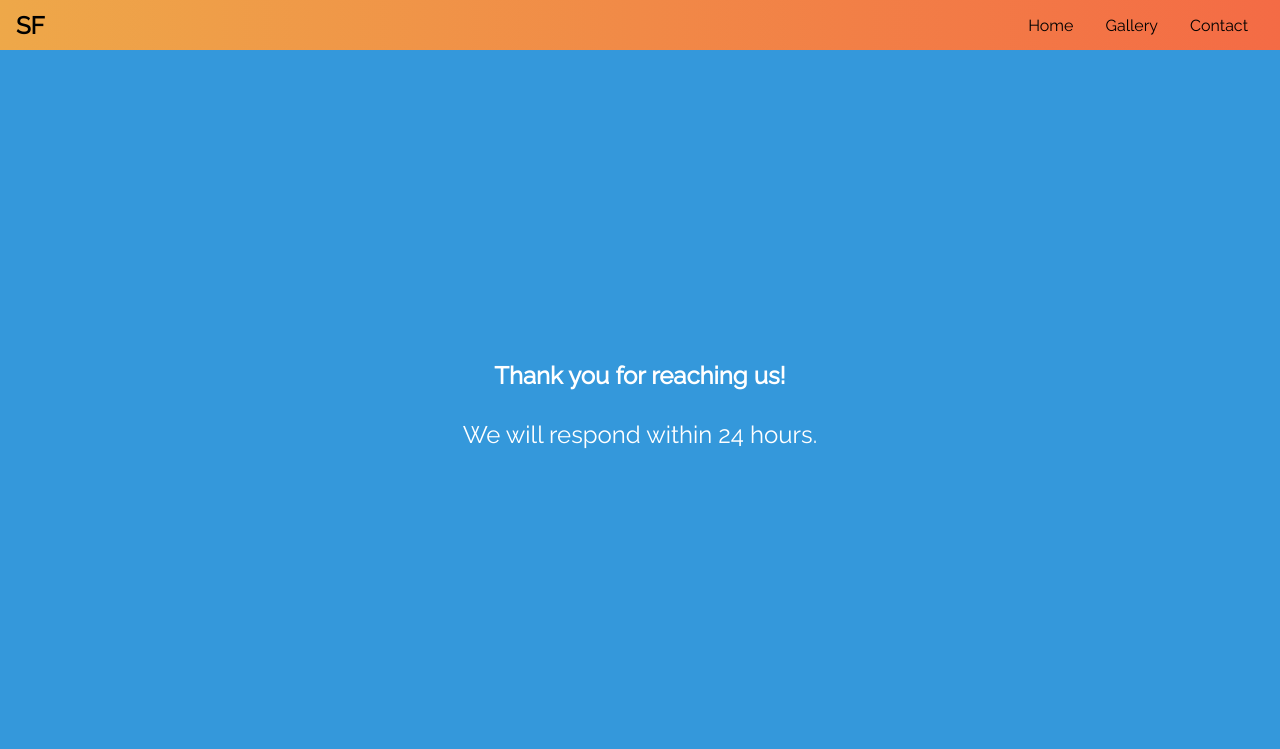
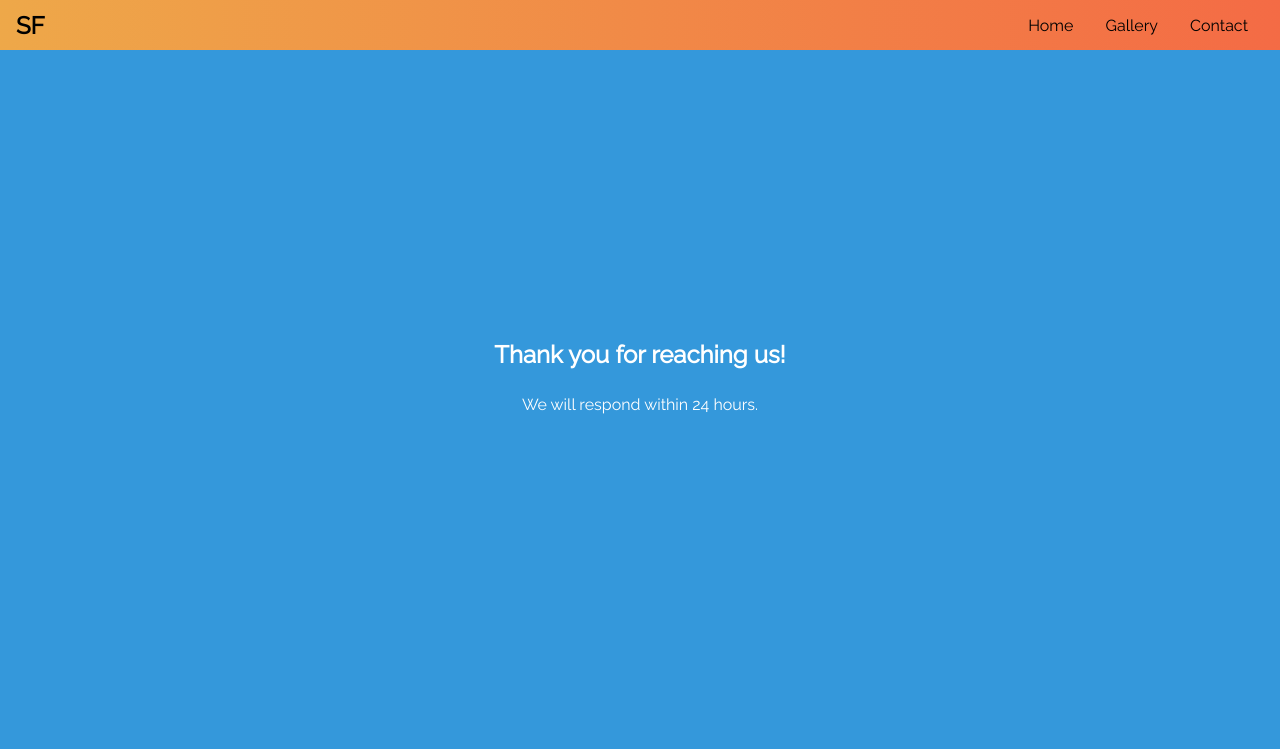
Before and after one commit to Khaled-AlAsadi/Safari-Tour, a plain HTML site: page response.html in a window 1280 px wide. Shown: the top 749 px of the page. Drawn offline with Linux system fonts and the light colour scheme.

Commit message:
fixed the response page

```diff
--- a/assets/css/styles.css
+++ b/assets/css/styles.css
@@ -31,7 +31,6 @@ a:hover {
 }
 
 /*navbar*/
-
 .top-nav {
   display: flex;
   position: fixed;
@@ -116,7 +115,6 @@ footer {
   text-align: center;
   padding: 10px;
   width: 100%;
-  margin-top: auto;
 }
 
 
@@ -187,10 +185,13 @@ footer a i:hover {
 .gallery-body-container h2 {
   margin-bottom: -10px;
 }
-/* gallery-page styles */
+
 /*Contact Form*/
 .contact-page {
   background-color: #f5f5f5;
+}
+.contact-page footer{
+  margin-top: auto;
 }
 
 .contact-main {
@@ -254,7 +255,7 @@ input[type='submit'] {
 input[type='submit']:hover {
   background-color: #45a049;
 }
-/*Contact Form*/
+
 
 /*Start page body */
 .main-container {
@@ -371,7 +372,7 @@ input[type='submit']:hover {
   margin: 10px;
 }
 
-/*iframes*/
+
 /*call to action*/
 .cta-container {
   text-align: center;
@@ -416,13 +417,16 @@ input[type='submit']:hover {
   display: flex;
   justify-content: center;
   align-items: center;
-  height: 100vh;
+  height: 95.1vh;
+  width: 100%;
   background-color: #3498db;
   color: #fff;
   text-align: center;
   flex-direction: column;
+  overflow: hidden;
 }
-.response_text p {
+
+.response_text h2 {
   font-size: 24px;
   margin: 10px 0;
 }
```
